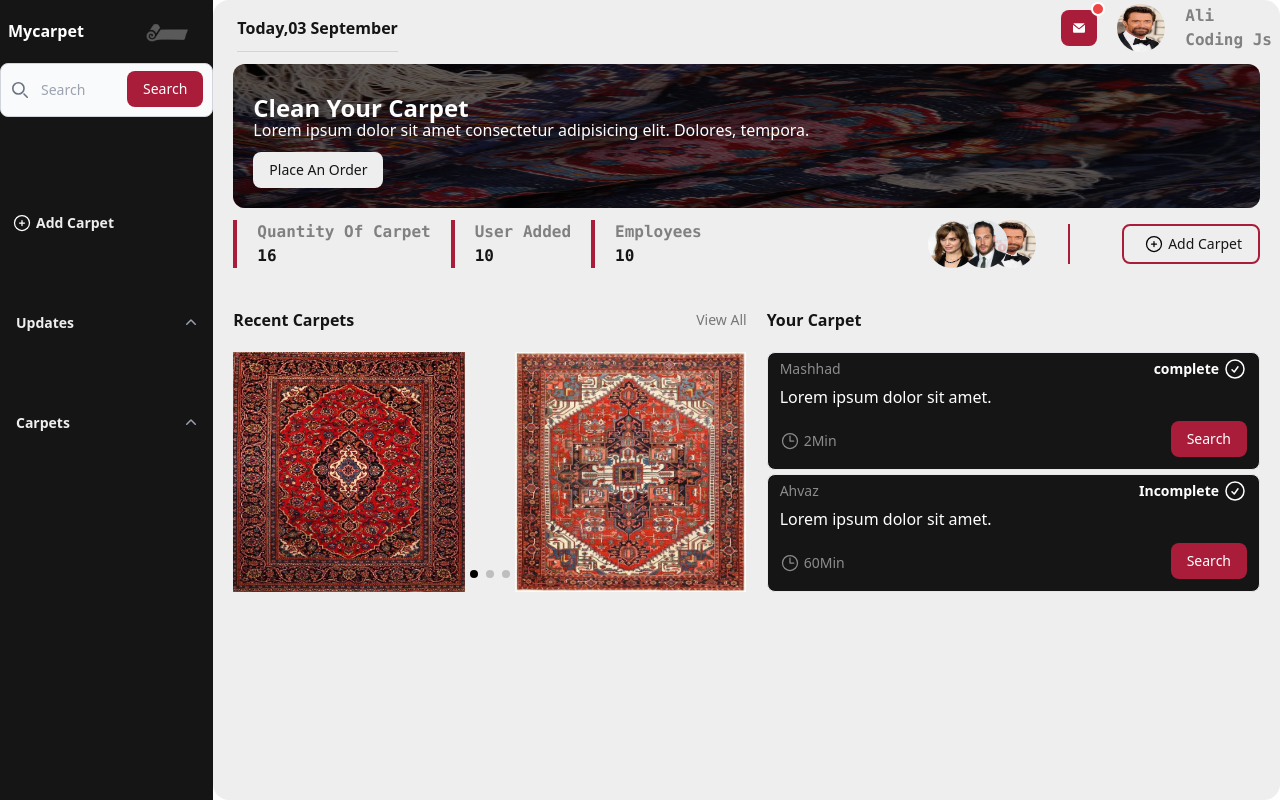
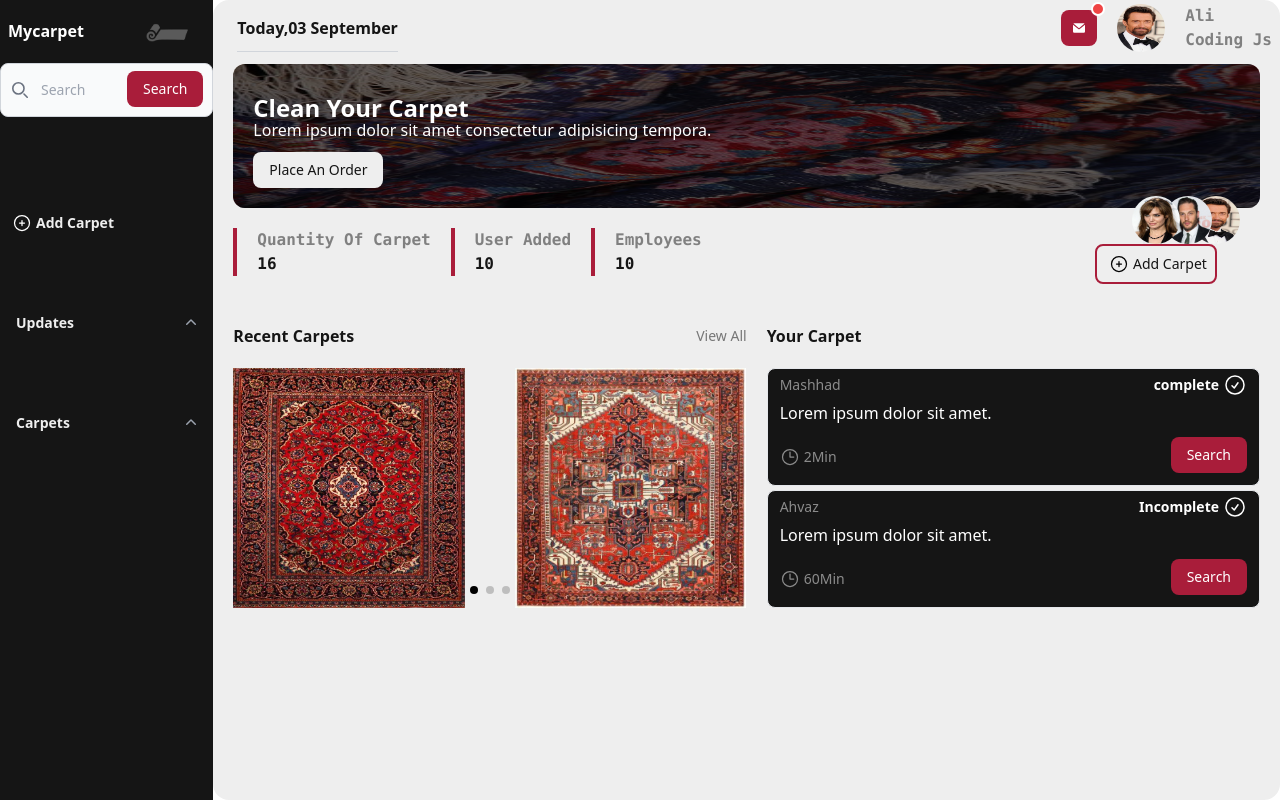
Before and after one commit to alibazregarijs/mycarpet, a Next.js app: page /home in a window 1280 px wide. Built offline with nearby package versions, Linux system fonts and the light colour scheme.

Commit message:
mid-responsive

```diff
--- a/components/Feed.jsx
+++ b/components/Feed.jsx
@@ -9,7 +9,7 @@ import Card from "./Card";
 const Feed = () => {
   return (
     <div>
-      <div className="flex justify-between mx-5 mt-3">
+      <div className="  flex justify-between items-center mx-5 mt-3">
         <div className="flex space-x-5 justify-center">
           <p className="font-sans border-l-4 border-myRed"></p>
           <div className="flex flex-col justify-center">
@@ -35,8 +35,8 @@ const Feed = () => {
             <h3 className="font-bold font-mono  text-myBlack ">10</h3>
           </div>
         </div>
-        <div className="flex justify-center items-center  ">
-          <div className="flex justify-center items-center relative w-52">
+        <div className="lg:flex flex-col  justify-center items-center  ">
+          <div className="flex justify-center items-center lg:right-0 right-8  relative w-52">
             <Image
               className=" rounded-full h-12 w-12 absolute right-25 z-30 "
               src={em1}
@@ -59,13 +59,13 @@ const Feed = () => {
               alt="employee"
             />
           </div>
-          <div className="flex justify-center items-center border-l-2 mx-3 p-5 border-myRed ">
+          <div className="flex justify-center items-center border-l-2 mx-3 p-3  ">
             <p></p>
           </div>
-          <div className="flex justify-center items-center">
+          <div className="flex justify-center lg:mr-0 mr-4 items-center">
             <button
               type="submit"
-              class="flex  text-myBlack border-2 border-myRed focus:ring-4 focus:outline-none font-medium rounded-lg text-sm px-4 py-2"
+              class="flex   text-myBlack border-2 border-myRed focus:ring-4 focus:outline-none font-medium rounded-lg text-sm px-2 py-2"
             >
               <svg
                 xmlns="http://www.w3.org/2000/svg"
--- a/components/Hero.jsx
+++ b/components/Hero.jsx
@@ -16,7 +16,7 @@ const Hero = () => {
         Clean Your Carpet
       </h1>
       <p className="absolute z-10 left-10 bottom-15 text-white font-sans">
-        Lorem ipsum dolor sit amet consectetur adipisicing elit. Dolores,
+        Lorem ipsum dolor sit amet consectetur adipisicing
         tempora.
       </p>
       <button
```
